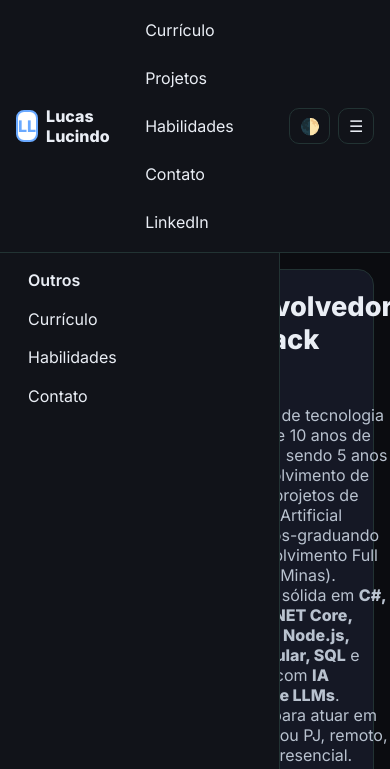
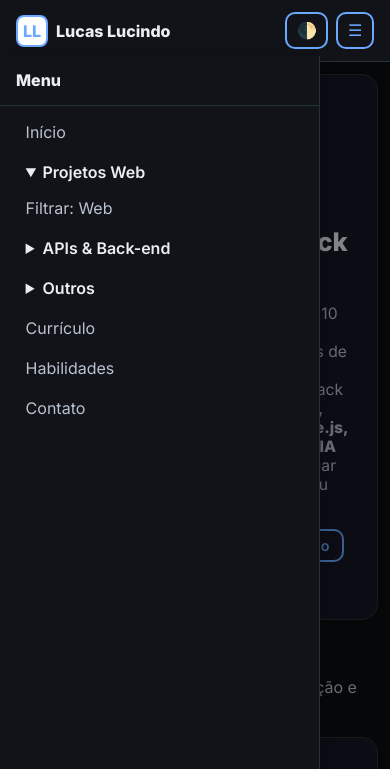
Before and after one commit to lucaslucindo/portfolio-lucas, a plain HTML site: page index.html in a window 390 px wide. Both pictures are taken after a click on the button "Alternar menu lateral". Shown: the top 769 px of the page. Drawn offline with Linux system fonts and the light colour scheme.

```diff
--- a/index.html
+++ b/index.html
@@ -99,6 +99,8 @@
       </ul>
     </nav>
   </aside>
+
+  <div id="sidebarBackdrop" aria-hidden="true"></div>
 
   <!-- Conteúdo principal -->
   <main id="content" class="content">
--- a/projects.json
+++ b/projects.json
@@ -6,7 +6,7 @@
     "description": "CRUD de roupas usadas: clientes, estoque, vendedores. Documentação com Swagger.",
     "demo": "#",
     "repo": "https://github.com/lucaslucindo",
-    "image": "assets/placeholder.png"
+    "image": "assets/placeholder.jpg"
   },
   {
     "title": "Portal de Notícias (Front-end)",
@@ -15,7 +15,7 @@
     "description": "Landing de notícias responsiva com cards e busca.",
     "demo": "#",
     "repo": "https://github.com/lucaslucindo",
-    "image": "assets/placeholder.png"
+    "image": "assets/placeholder.jpg"
   },
   {
     "title": "Emissor de Boletos (WebForms)",
@@ -24,6 +24,6 @@
     "description": "Projeto legado didático com telas de cadastro e geração de boletos.",
     "demo": "#",
     "repo": "https://github.com/lucaslucindo",
-    "image": "assets/placeholder.png"
+    "image": "assets/placeholder.jpg"
   }
 ]
--- a/script.js
+++ b/script.js
@@ -12,29 +12,34 @@
   });
 })();
 
-// Sidebar toggle (mobile)
+// Sidebar toggle (mobile) com backdrop e resize-safe
 (() => {
   const sidebar = document.getElementById("sidebar");
   const btn = document.getElementById("sidebarToggle");
-  const mq = window.matchMedia("(max-width: 960px)");
+  const backdrop = document.getElementById("sidebarBackdrop");
+  const mq = window.matchMedia("(max-width: 959.98px)");
 
-  function setState(){
-    const mobile = mq.matches;
-    sidebar.classList.toggle("collapsed", !mobile); // desktop: visível
-    sidebar.classList.toggle("open", mobile && sidebar.classList.contains("open"));
-    btn.setAttribute("aria-expanded", !(mobile && !sidebar.classList.contains("open")));
+  function closeDrawer(){
+    sidebar.classList.remove("open");
+    document.body.classList.remove("no-scroll");
   }
-  setState();
-  mq.addEventListener("change", setState);
 
-  btn.addEventListener("click", () => {
-    if(mq.matches){ // mobile
-      sidebar.classList.toggle("open");
-      btn.setAttribute("aria-expanded", sidebar.classList.contains("open"));
-    } else { // desktop
-      sidebar.classList.toggle("collapsed");
-      btn.setAttribute("aria-expanded", !sidebar.classList.contains("collapsed"));
-    }
+  function openDrawer(){
+    sidebar.classList.add("open");
+    document.body.classList.add("no-scroll");
+  }
+
+  btn?.addEventListener("click", () => {
+    if (!mq.matches) return;  // só age no mobile
+    if (sidebar.classList.contains("open")) closeDrawer();
+    else openDrawer();
+  });
+
+  backdrop?.addEventListener("click", closeDrawer);
+
+  // Fechar ao trocar para desktop
+  mq.addEventListener("change", (e) => {
+    if (!e.matches) closeDrawer();
   });
 })();
 
--- a/styles.css
+++ b/styles.css
@@ -350,7 +350,7 @@ details ul{ padding-left:1rem; margin:.25rem 0 .5rem; display:grid; gap:.25rem;
   outline: 2px solid var(--brand);
   outline-offset: 2px;
   background: color-mix(in oklab, var(--brand) 12%, transparent);
-}side-nav
+}
 
 /* Botões do topo (tema/menus) acompanhando bordas/cores do tema */
 .topbar .icon-btn{
@@ -408,42 +408,119 @@ details ul{ padding-left:1rem; margin:.25rem 0 .5rem; display:grid; gap:.25rem;
   border-radius:10px;
 }
 
-/* Links do menu lateral */
-.side-nav a,
-.side-nav summary {
-  display: block;
-  padding: .45rem .75rem;
-  border-radius: 8px;
-  color: var(--text);
-  text-decoration: none;
-  cursor: pointer;
-  transition: background .2s ease, color .2s ease;
+/* ===== Variáveis úteis (opcional) */
+:root{
+  --topbar-h: 56px;
+  --sidebar-w: 260px;  /* ajuste se quiser mais largo/estreito */
 }
 
-/* Hover em tema claro: cinza visível */
-:root[data-theme="light"] .side-nav a:hover,
-:root[data-theme="light"] .side-nav summary:hover {
-  background: rgba(0,0,0,.06);
-  color: var(--text);
+/* ===== Sidebar: FIXO e OPACO */
+.sidebar{
+  position: fixed;
+  top: var(--topbar-h);
+  left: 0;
+  bottom: 0;
+  width: var(--sidebar-w);
+  background: var(--bg-elev);
+  border-right: 1px solid var(--border);
+  transform: none;              /* desktop: sempre visível */
+  z-index: 30;
+  box-shadow: 2px 0 12px rgba(0,0,0,.2);
 }
 
-/* Hover em tema escuro: branco translúcido */
-:root:not([data-theme="light"]) .side-nav a:hover,
-:root:not([data-theme="light"]) .side-nav summary:hover {
-  background: rgba(255,255,255,.08);
-  color: var(--text);
+/* Conteúdo empurrado pela largura do sidebar */
+.content{
+  margin-left: var(--sidebar-w);
 }
 
-/* Item ativo no menu lateral */
-.side-nav a.active {
-  background: color-mix(in oklab, var(--brand) 15%, transparent);
-  color: var(--brand);
-  font-weight: 600;
+/* BACKDROP do sidebar (apenas mobile) */
+#sidebarBackdrop{
+  position: fixed; inset: var(--topbar-h) 0 0 0;
+  background: rgba(0,0,0,.45);
+  opacity: 0; pointer-events: none;
+  transition: opacity .2s;
+  z-index: 25;
 }
 
-/* Foco de teclado acessível */
-.side-nav a:focus-visible,
-.side-nav summary:focus-visible {
-  outline: 2px solid var(--brand);
-  outline-offset: 2px;
+/* ===== MENU SUPERIOR ===== */
+.topbar{ background: var(--bg-elev); border-bottom: 1px solid var(--border); }
+.quick-nav{ display: flex; gap: .75rem; }   /* desktop: visível */
+
+/* ===== MOBILE (< 960px) ===== */
+@media (max-width: 959.98px){
+  /* Esconde o menu superior no mobile */
+  .quick-nav{ display: none; }
+
+  /* Sidebar como drawer (fora da tela até abrir) */
+  .sidebar{
+    transform: translateX(-100%);
+    width: 82vw; max-width: 320px;
+    z-index: 70;
+  }
+  .sidebar.open{ transform: translateX(0); }
+
+  /* Conteúdo não é empurrado no mobile */
+  .content{ margin-left: 0; padding: .75rem; }
+
+  /* Backdrop ativo quando o drawer abre */
+  .sidebar.open + #sidebarBackdrop{
+    opacity: 1; pointer-events: auto;
+  }
 }
+
+/* ===== DESKTOP (≥ 960px) ===== */
+@media (min-width: 960px){
+  /* No desktop, sem hambúrguer e sem backdrop */
+  #sidebarToggle, #sidebarBackdrop{ display: none !important; }
+
+  /* Sidebar já está visível; garanta que não esteja “open/collapsed” por engano */
+  .sidebar{ transform: none !important; }
+}
+
+/* ====== FIX HERO MOBILE (até 768px) ====== */
+@media (max-width: 768px){
+
+  /* card do herói 100% e sem vazamento */
+  .hero{
+    grid-template-columns: 1fr;   /* uma coluna */
+    gap: .75rem;
+    padding: .9rem;
+    overflow: hidden;             /* corta possíveis vazamentos */
+    max-width: 100%;
+  }
+
+  /* avatar menor */
+  .hero .avatar{
+    width: 120px; height: 120px;
+    border-radius: 12px;
+  }
+
+  /* MUITO IMPORTANTE: permitir que o filho do grid encolha */
+  .hero .hero-text{
+    min-width: 0;                 /* evita estourar o card */
+  }
+
+  /* título não estoura e quebra bonito */
+  .hero .hero-text h1{
+    font-size: 1.6rem;
+    line-height: 1.22;
+    margin: .25rem 0 .5rem;
+    word-break: break-word;
+    hyphens: auto;
+  }
+
+  /* texto mais confortável no mobile */
+  .hero .hero-text p{
+    font-size: .98rem;
+  }
+
+  /* botões quebram linha sem empurrar nada */
+  .hero-cta{ gap: .5rem; flex-wrap: wrap; }
+  .hero-cta .btn{ max-width: 100%; }
+
+  /* cartões em geral não deixam conteúdo vazar */
+  .card{ overflow: hidden; }
+}
+
+/* segurança extra: nada gera barra horizontal */
+html, body{ overflow-x: hidden; }
```
Also changed, not shown: assets/placeholder.jpg (added), 2 other files.
